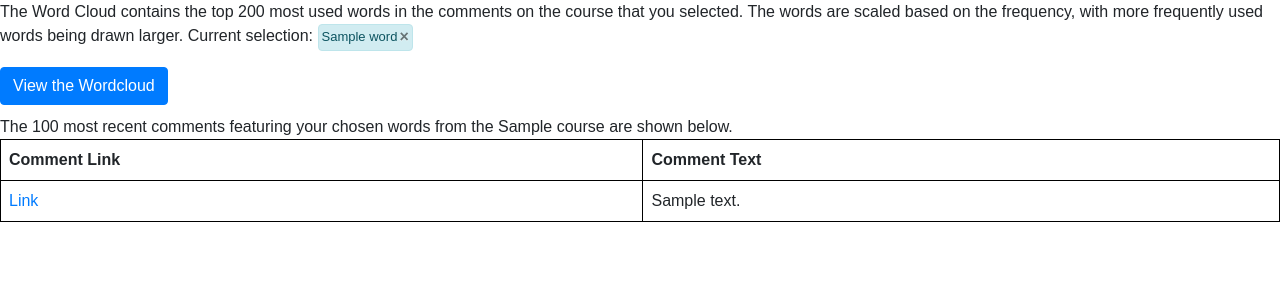
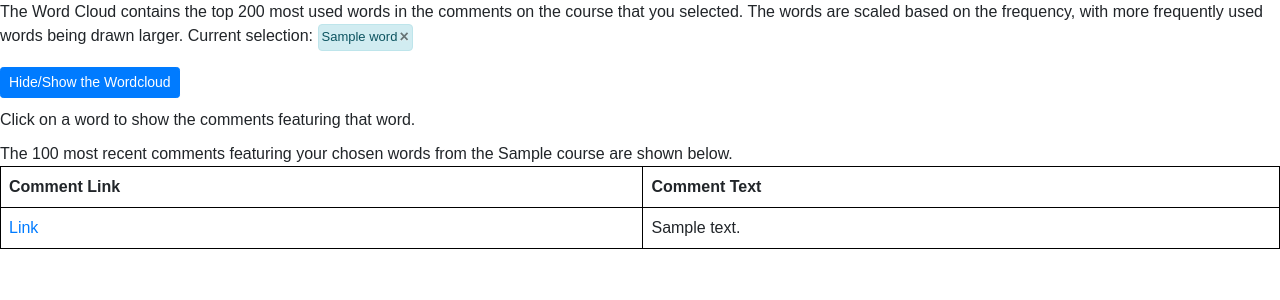
Before and after one commit to philtubman/comment-discovery-tool, a Django app: template wordcloud/templates/wordcloud/wordcloud.html in a window 1280 px wide. Shown: the top 300 px of the page. Run offline with Django 3.2, Linux system fonts and the light colour scheme; tables that the repository leaves empty hold one stand-in row (values such as "Sample post"); the template is opened without the code that fills it: values that come from a table or form of the project are taken from there, most other values are stand-ins (such as "Sample title", 1, 10 or a date in 2020); data that the repository does not hold is empty; some libraries are stand-ins or nearby versions.

Commit message:
Made wordcloud shown by default

```diff
--- a/wordcloud/templates/wordcloud/wordcloud.html
+++ b/wordcloud/templates/wordcloud/wordcloud.html
@@ -33,11 +33,11 @@
 
     {% if chosen_words %}
     <br />
-    <button class="btn btn-primary" type="button" data-toggle="collapse" data-target="#wordcloud-collapse" aria-expanded="true" aria-controls="wordcloud-collapse">
-    View the Wordcloud
+    <button class="btn btn-primary btn-sm" type="button" data-toggle="collapse" data-target="#wordcloud-collapse" aria-expanded="true" aria-controls="wordcloud-collapse">
+    Hide/Show the Wordcloud
     </button>
     {% endif %}
-    <div {% if chosen_words %}class="collapse"{% endif %} id="wordcloud-collapse">
+    <div {% if chosen_words %}class="show"{% endif %} id="wordcloud-collapse">
         <div id="select-instruction">Click on a word to show the comments featuring that word.</div>
         <div id="wordcloud"></div>
     </div>
--- a/wordcloud/views.py
+++ b/wordcloud/views.py
@@ -11,6 +11,7 @@ from ims_lti_py.tool_provider import DjangoToolProvider
 from io import TextIOWrapper
 from nltk.corpus import stopwords
 from nltk.tokenize import RegexpTokenizer
+from nltk import ne_chunk, pos_tag, Tree
 from urllib.parse import urlparse
 
 from .models import BadWord, Comment, CommentTerms, CourseLog, LTIConsumer, SearchLog, Term, UserAccess
@@ -82,6 +83,10 @@ def results(request):
     chosen_topic = request.session['chosen_topic']
     course_run = request.session['course_run']
     chosen_words = request.POST.getlist('chosen_words')
+
+    if not chosen_words:
+        return render(request, 'wordcloud/wordcloud.html')
+
     request.session['chosen_words'] = chosen_words
 
     sql = """SELECT id, source_id, author_id, text
@@ -151,9 +156,13 @@ def uploadcomments(request):
             comment.likes = row['likes']
             comment.course_name = course
             comment.course_run = run
-            words = [w.lower() for w in tokenizer.tokenize(comment.text)]
+            raw_tokens = tokenizer.tokenize(comment.text)
+            named_entities = [l[0][0] for l in ne_chunk(pos_tag(raw_tokens)) if type(l) == Tree]
+            words = [w.lower() for w in raw_tokens if w not in named_entities]
             # Filter out numbers and stopwords.
             words = [w for w in words if not is_number(w) if w not in stop]
+            # Add the named entities back in.
+            words.extend(named_entities)
             comment.word_count = len(words)
 
             try:
```
